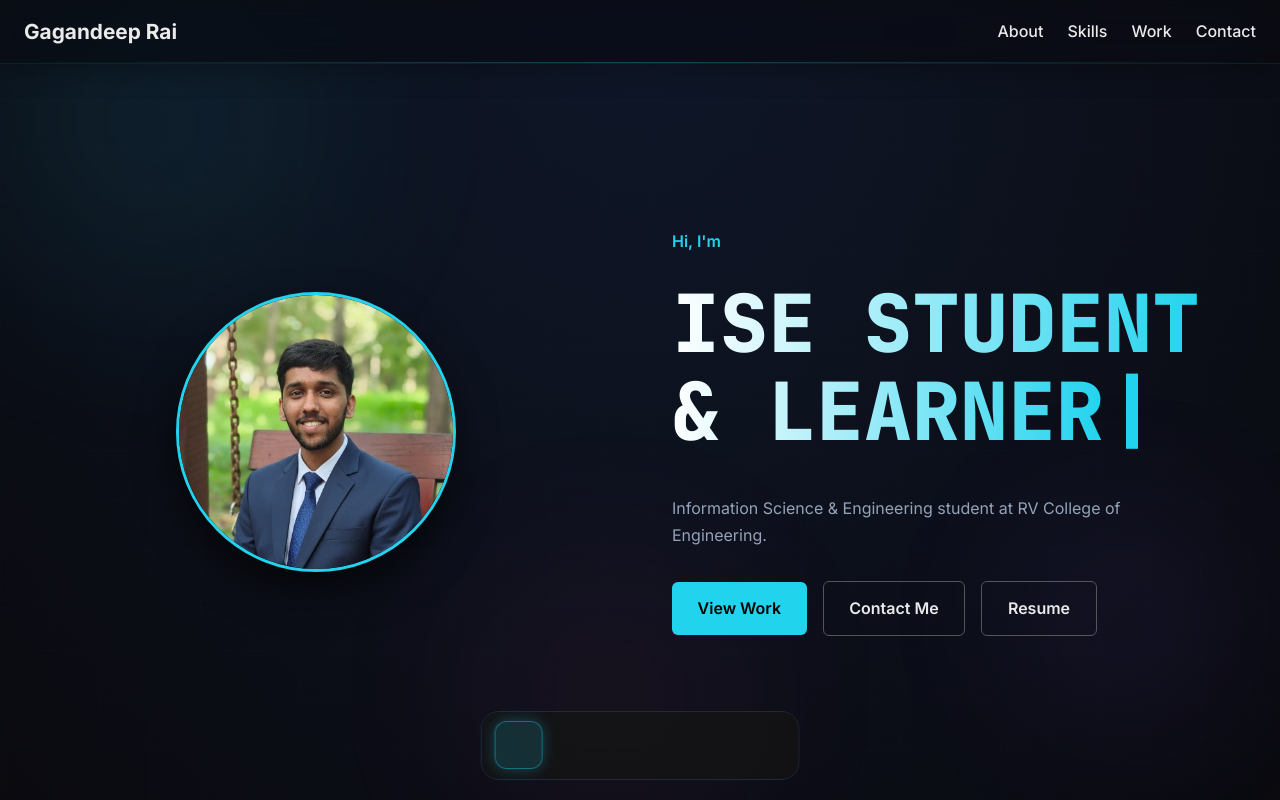
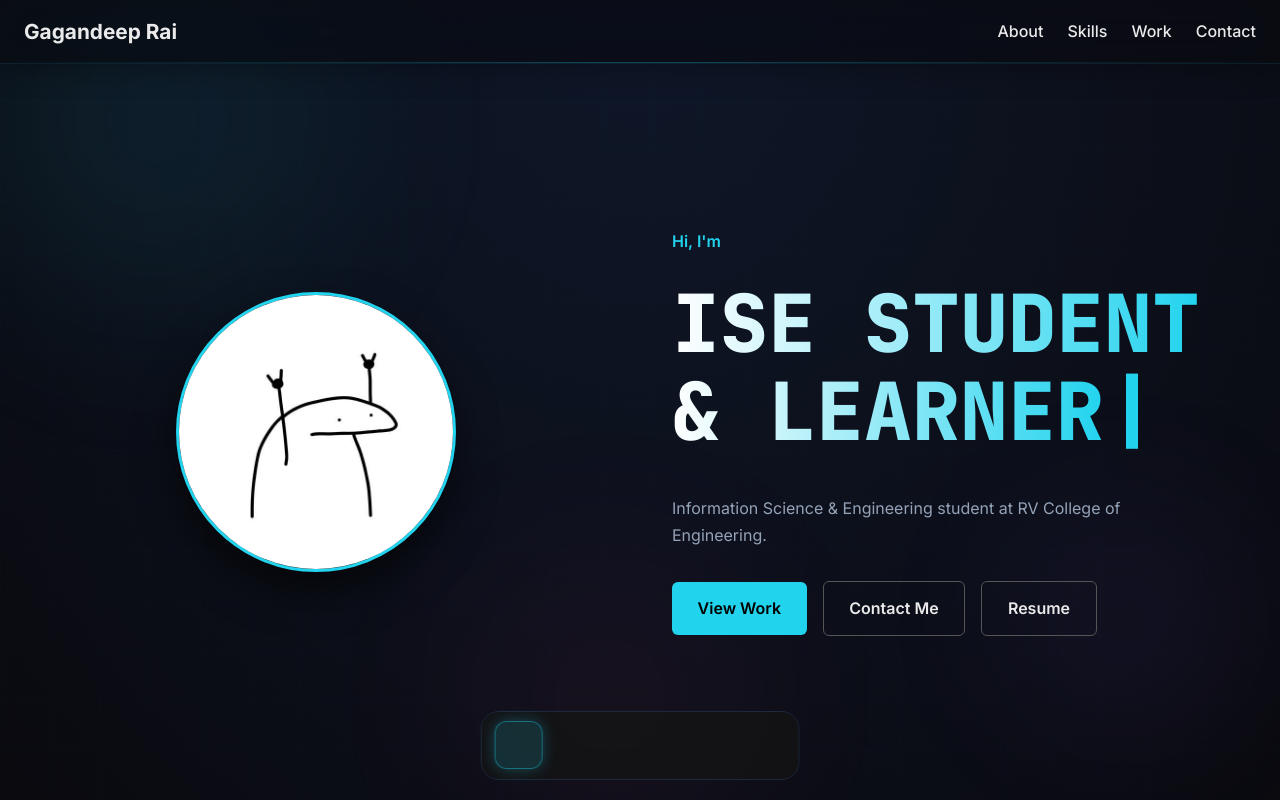
Before and after one commit to Gagandeeprai/Portfolio, a Next.js app: page / in a window 1280 px wide. Shown: the top 800 px of the page. Built offline with nearby package versions, Linux system fonts and the light colour scheme.

Commit message:
Update profile picture

```diff
--- a/components/Hero.tsx
+++ b/components/Hero.tsx
@@ -54,7 +54,7 @@ export default function Hero() {
                 {/* LEFT: Profile Image */}
                 <div className="hero-image">
                     <Image
-                        src="/assets/your-img.jpg"
+                        src="/assets/your-img%20(2).jpg"
                         alt="Gagandeep Rai - ISE Student"
                         width={280}
                         height={280}
```
Also changed, not shown: public/assets/your-img (2).jpg (added).
